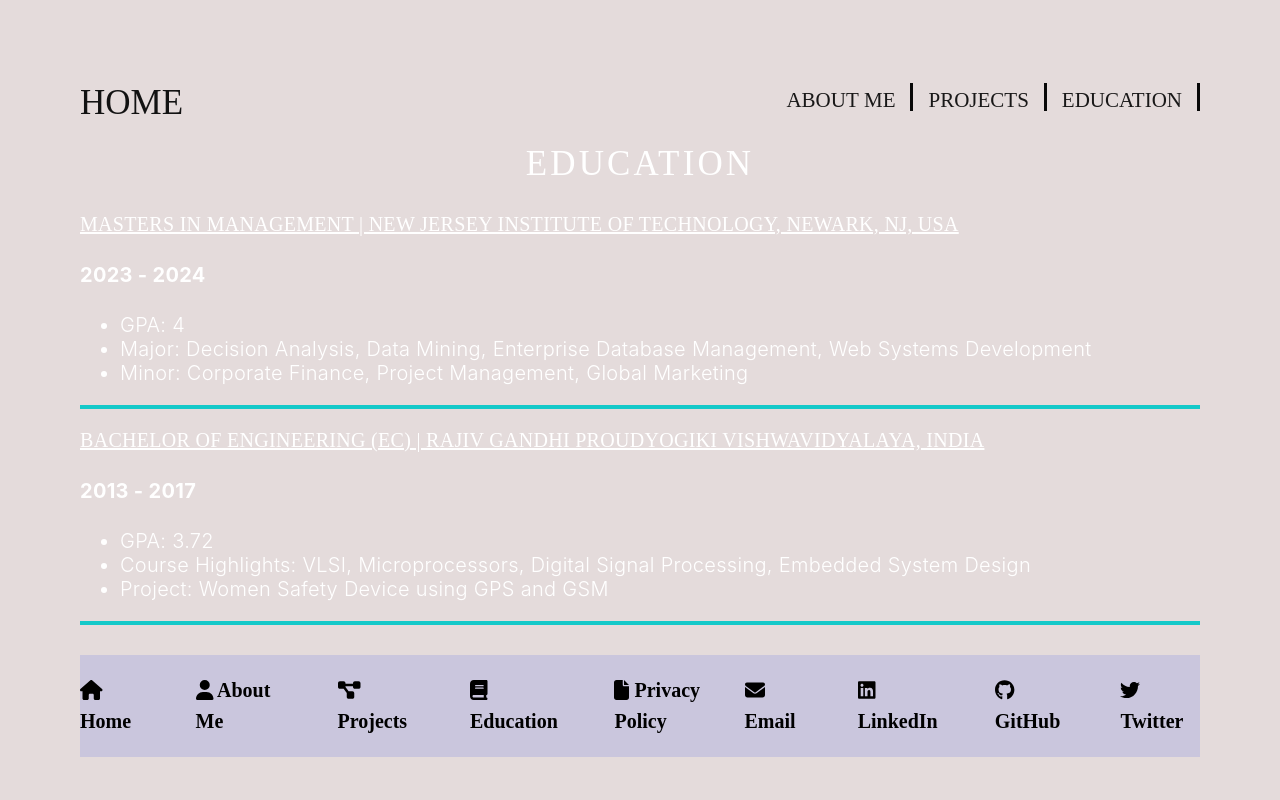
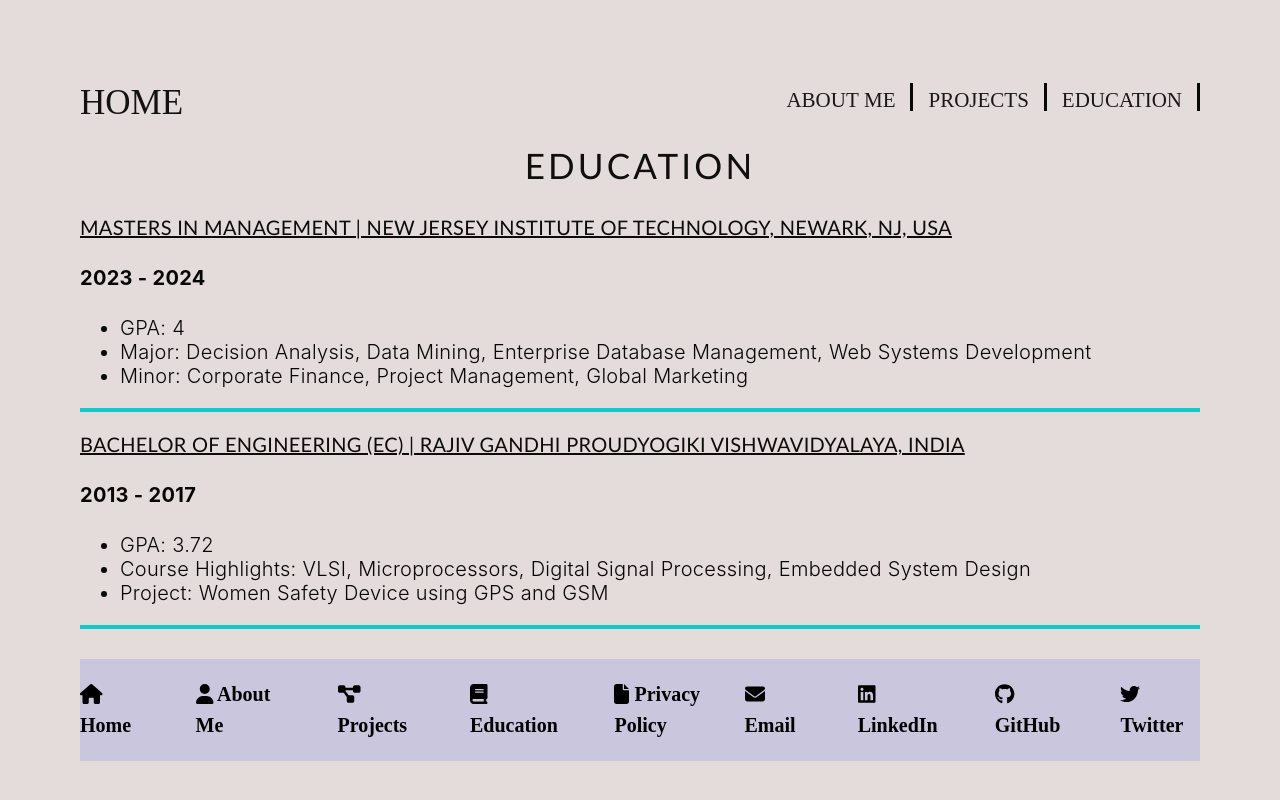
Before and after one commit to Swasti28/Portfolio-Project, a Next.js app: page /posts/education in a window 1280 px wide. Shown: the top 800 px of the page. Built offline with nearby package versions, Linux system fonts and the light colour scheme.

Commit message:
modified css

```diff
--- a/styles/education.module.css
+++ b/styles/education.module.css
@@ -1,6 +1,6 @@
 .h1_edu{
     color: #FFF;
-    font-family: Poppins;
+    font-family: Gill Sans;
     font-size: 50px;
     font-style: normal;
     font-weight: 400;
@@ -9,8 +9,8 @@
 }
 
 .h2{
-    color: #FFF;
-    font-family: Poppins;
+    color: #0f0f0f;
+    font-family: Gill Sans;
     font-size: 35px;
     font-style: normal;
     font-weight: 300;
@@ -21,8 +21,8 @@
 }
 
 .eduTitle{
-    color: #FFF;
-    font-family: Poppins;
+    color: #0c0c0c;
+    font-family: Gill Sans;
     font-size: 20px;
     font-style: normal;
     font-weight: 300;
@@ -32,7 +32,7 @@
 }
 
 .desc{
-    color: #FFF;
+    color: #070707;
     text-align: left;
     font-size: 20px;
     font-style: normal;
```
